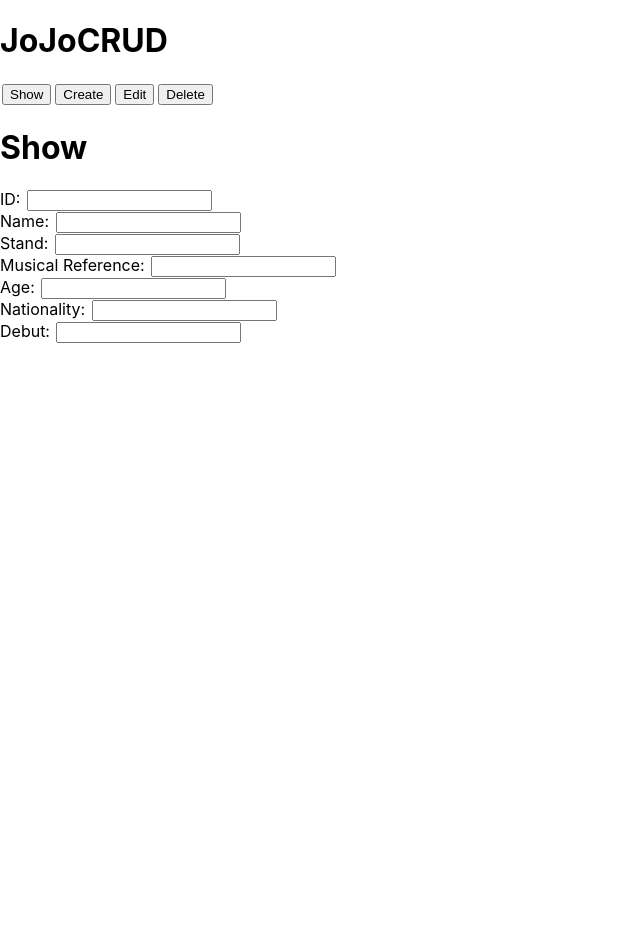
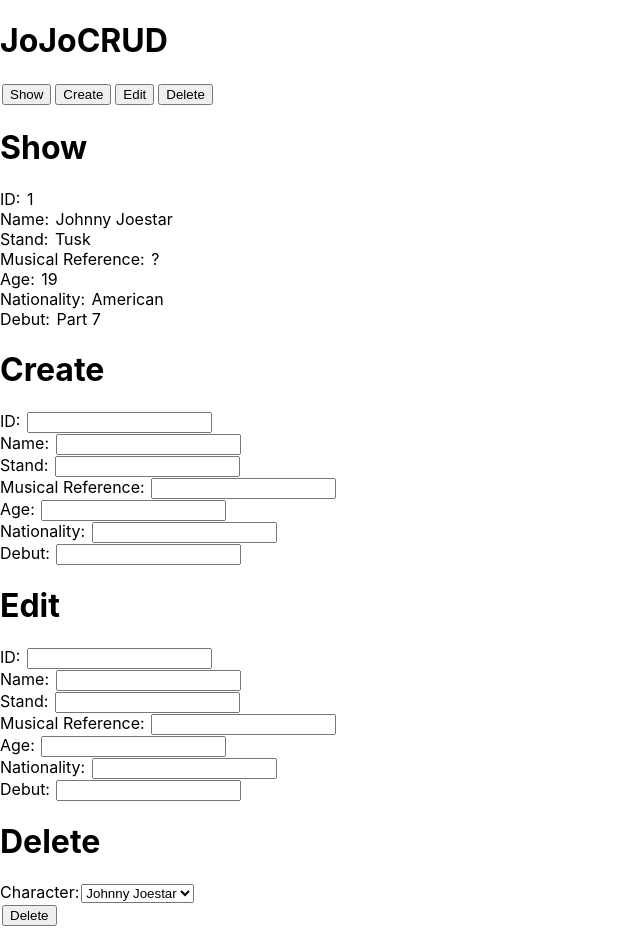
Before and after one commit to codebyeli/JoJoCRUDFrontend, a React (Create React App) app: page / in a window 1280 px wide. Shown: the whole page, without its empty margins (0-640 px from the left). Before the commit the page ends 800 px from the top, so only its background shows below. Built offline with nearby package versions, Linux system fonts and the light colour scheme.

Commit message:
updated the get form to show data from an object

```diff
--- a/src/App.tsx
+++ b/src/App.tsx
@@ -2,7 +2,9 @@ import './App.css';
 import GetForm from './components/GetForm';
 import GetTitle from './components/GetTitle';
 import GroupButtons from './components/GroupButtons';
-
+import PostForm from './components/PostForm';
+import PutForm from './components/PutForm';
+import DeleteForm from './components/DeleteForm';
 
 
 function App() {
@@ -11,6 +13,9 @@ function App() {
     <GetTitle/>
     <GroupButtons/>
     <GetForm/>
+    <PostForm/>
+    <PutForm/>
+    <DeleteForm/>
     </>
   );
 }
--- a/src/components/DeleteForm.tsx
+++ b/src/components/DeleteForm.tsx
@@ -1,29 +1,27 @@
 function DeleteForm() {
+
+    // Might change this for a combobox with a button to delete some registeries
+
+    const character = {
+        id: 1,
+        name : "Johnny Joestar",
+        stand : "Tusk",
+        musicalRef : "?",
+        age : 19,
+        nationality : "American",
+        debut : "Part 7"
+    }
 
     return(
         <>
         <h1>Delete</h1>
         <form>
-            <label className="formLabel">ID: </label>
-            <input type="text" id="idCamp"/>
+            <label className="formLabel">Character:</label>
+            <select>
+                <option>{character.name}</option>
+            </select>
             <br/>
-            <label className="formLabel">Name: </label>
-            <input type="text" id="nameCamp"/>
-            <br/>
-            <label className="formLabel">Stand: </label>
-            <input type="text" id="standCamp"/>
-            <br/>
-            <label className="formLabel">Musical Reference: </label>
-            <input type="text" id="musicalRefCamp"/>
-            <br/>
-            <label className="formLabel">Age: </label>
-            <input type="text" id="ageCamp"/>
-            <br/>
-            <label className="formLabel">Nationality: </label>
-            <input type="text" id="nationalityCamp"/>
-            <br/>
-            <label className="formLabel">Debut: </label>
-            <input type="text" id="debutCamp"/>
+            <button className="groupButton">Delete</button>
         </form>
         </>
     )
--- a/src/components/GetForm.tsx
+++ b/src/components/GetForm.tsx
@@ -1,29 +1,41 @@
 function GetForm() {
+
+    // This might be changed to just labels instead of inputs with the only camp being ID to select a specific character
+
+    const character = {
+        id: 1,
+        name : "Johnny Joestar",
+        stand : "Tusk",
+        musicalRef : "?",
+        age : 19,
+        nationality : "American",
+        debut : "Part 7"
+    }
 
     return(
         <>
         <h1>Show</h1>
         <form>
             <label className="formLabel">ID: </label>
-            <input type="text" id="idCamp"/>
+            <label className="formLabel">{character.id}</label>
             <br/>
             <label className="formLabel">Name: </label>
-            <input type="text" id="nameCamp"/>
+            <label className="formLabel">{character.name}</label>
             <br/>
             <label className="formLabel">Stand: </label>
-            <input type="text" id="standCamp"/>
+            <label className="formLabel">{character.stand}</label>
             <br/>
             <label className="formLabel">Musical Reference: </label>
-            <input type="text" id="musicalRefCamp"/>
+            <label className="formLabel">{character.musicalRef}</label>
             <br/>
             <label className="formLabel">Age: </label>
-            <input type="text" id="ageCamp"/>
+            <label className="formLabel">{character.age}</label>
             <br/>
             <label className="formLabel">Nationality: </label>
-            <input type="text" id="nationalityCamp"/>
+            <label className="formLabel">{character.nationality}</label>
             <br/>
             <label className="formLabel">Debut: </label>
-            <input type="text" id="debutCamp"/>
+            <label className="formLabel">{character.debut}</label>
         </form>
         </>
     )
--- a/src/components/PostForm.tsx
+++ b/src/components/PostForm.tsx
@@ -1,4 +1,14 @@
 function PostForm() {
+
+    const character = {
+        id: 1,
+        name : "Johnny Joestar",
+        stand : "Tusk",
+        musicalRef : "?",
+        age : 19,
+        nationality : "American",
+        debut : "Part 7"
+    }
 
     return(
         <>
--- a/src/components/PutForm.tsx
+++ b/src/components/PutForm.tsx
@@ -1,4 +1,14 @@
 function PutForm() {
+
+    const character = {
+        id: 1,
+        name : "Johnny Joestar",
+        stand : "Tusk",
+        musicalRef : "?",
+        age : 19,
+        nationality : "American",
+        debut : "Part 7"
+    }
 
     return(
         <>
```
